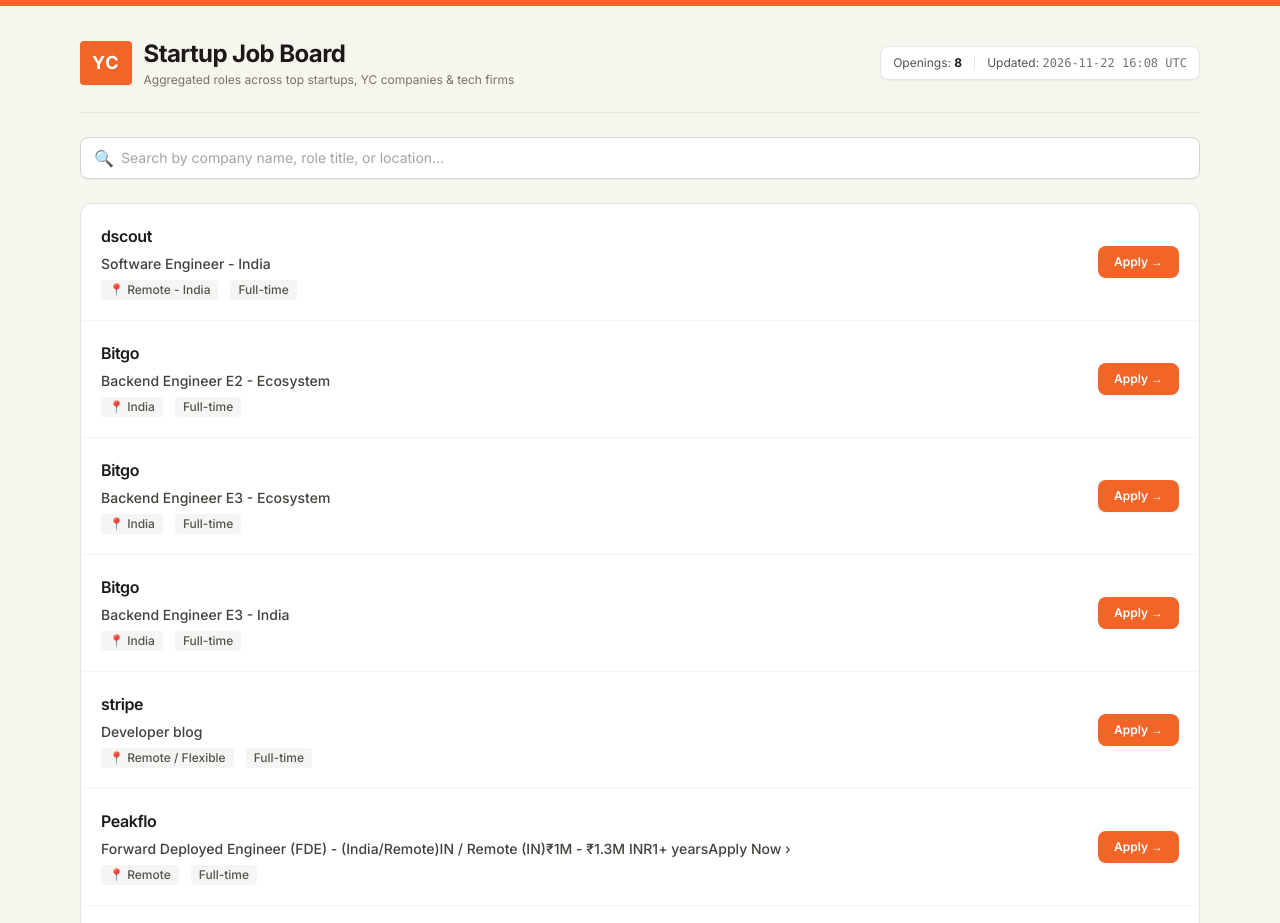
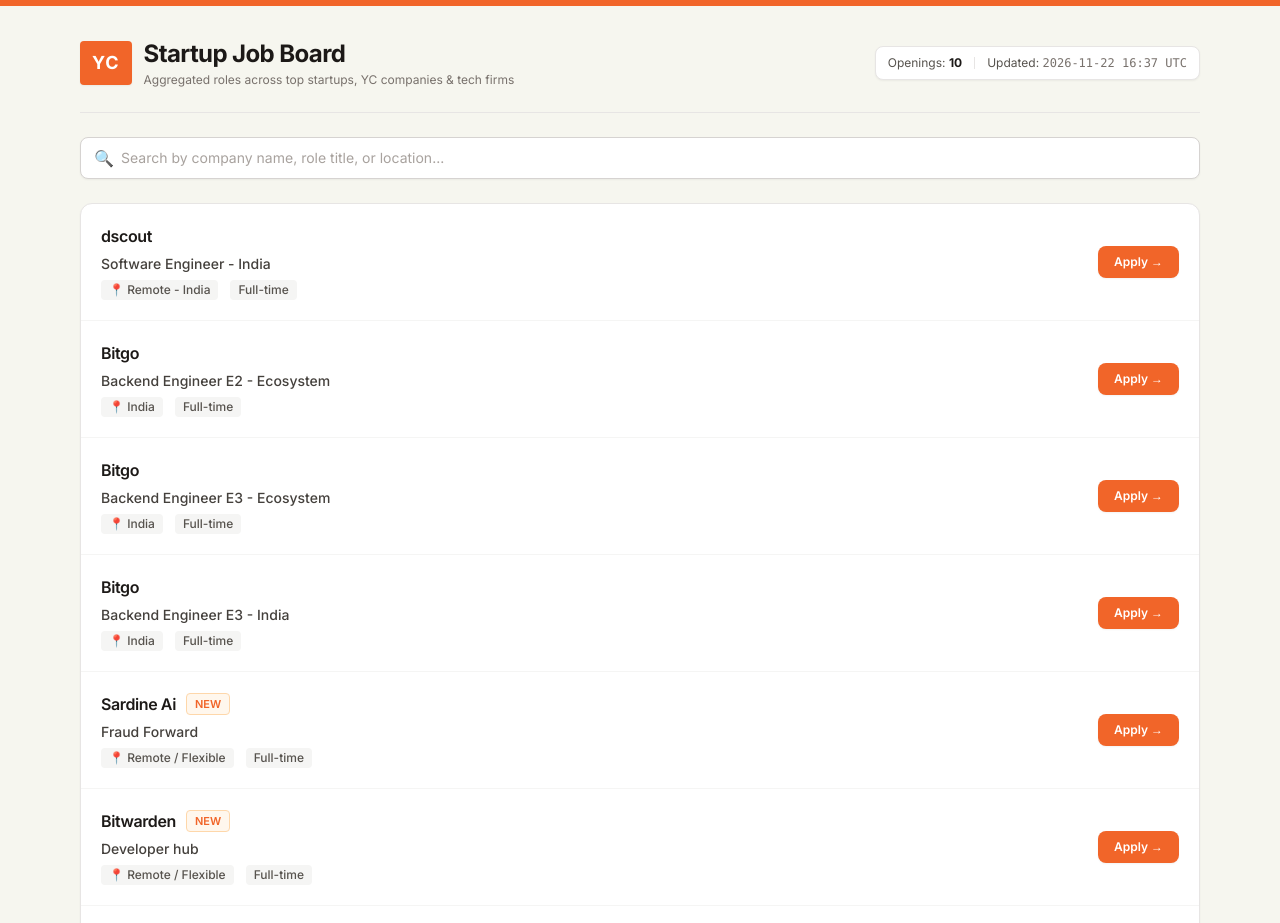
Before and after one commit to noogler-eng/next-gen-portal, a website: page index.html in a window 1280 px wide. Shown: the top 923 px of the page. Drawn offline with nearby package versions, Linux system fonts and the light colour scheme.

Commit message:
chore: update job portal dashboard & state

```diff
--- a/index.html
+++ b/index.html
@@ -25,9 +25,9 @@
         </div>
       </div>
       <div class="flex items-center gap-3 text-xs text-stone-600 bg-white border border-stone-200 px-3 py-2 rounded-lg shadow-sm">
-        <div>Openings: <span class="font-bold text-stone-900">8</span></div>
+        <div>Openings: <span class="font-bold text-stone-900">10</span></div>
         <div class="w-px h-3 bg-stone-200"></div>
-        <div>Updated: <span class="font-mono text-stone-500">2026-11-22 16:08 UTC</span></div>
+        <div>Updated: <span class="font-mono text-stone-500">2026-11-22 16:37 UTC</span></div>
       </div>
     </header>
 
@@ -124,6 +124,50 @@
 
             <div class="flex items-center gap-3 self-end sm:self-center shrink-0">
               <a href="https://job-boards.greenhouse.io/bitgo/jobs/8869949002" target="_blank" rel="noopener noreferrer" class="inline-flex items-center justify-center px-4 py-2 rounded-lg text-xs font-semibold bg-[#f16529] hover:bg-[#e0561d] text-white transition-colors shadow-sm">
+                Apply &rarr;
+              </a>
+            </div>
+
+          </div>
+
+          <div class="p-4 sm:p-5 hover:bg-stone-50/80 transition-colors flex flex-col sm:flex-row sm:items-center justify-between gap-4 job-card">
+
+            <div class="space-y-1.5 flex-1 min-w-0">
+              <div class="flex items-center gap-2.5 flex-wrap">
+                <span class="font-semibold text-stone-900 text-base tracking-tight company-name">Sardine Ai</span>
+                <span class="inline-flex items-center px-2 py-0.5 rounded text-[11px] font-semibold bg-orange-50 text-[#f16529] border border-orange-200">NEW</span>
+              </div>
+              <div class="text-sm font-medium text-stone-700 job-title">Fraud Forward</div>
+              <div class="flex items-center gap-3 text-xs text-stone-500">
+                <span class="bg-stone-100 px-2 py-0.5 rounded text-stone-600 font-medium location-text">📍 Remote / Flexible</span>
+                <span class="bg-stone-100 px-2 py-0.5 rounded text-stone-600 font-medium">Full-time</span>
+              </div>
+            </div>
+
+            <div class="flex items-center gap-3 self-end sm:self-center shrink-0">
+              <a href="https://www.sardine.ai/careers?page=5#top" target="_blank" rel="noopener noreferrer" class="inline-flex items-center justify-center px-4 py-2 rounded-lg text-xs font-semibold bg-[#f16529] hover:bg-[#e0561d] text-white transition-colors shadow-sm">
+                Apply &rarr;
+              </a>
+            </div>
+
+          </div>
+
+          <div class="p-4 sm:p-5 hover:bg-stone-50/80 transition-colors flex flex-col sm:flex-row sm:items-center justify-between gap-4 job-card">
+
+            <div class="space-y-1.5 flex-1 min-w-0">
+              <div class="flex items-center gap-2.5 flex-wrap">
+                <span class="font-semibold text-stone-900 text-base tracking-tight company-name">Bitwarden</span>
+                <span class="inline-flex items-center px-2 py-0.5 rounded text-[11px] font-semibold bg-orange-50 text-[#f16529] border border-orange-200">NEW</span>
+              </div>
+              <div class="text-sm font-medium text-stone-700 job-title">Developer hub</div>
+              <div class="flex items-center gap-3 text-xs text-stone-500">
+                <span class="bg-stone-100 px-2 py-0.5 rounded text-stone-600 font-medium location-text">📍 Remote / Flexible</span>
+                <span class="bg-stone-100 px-2 py-0.5 rounded text-stone-600 font-medium">Full-time</span>
+              </div>
+            </div>
+
+            <div class="flex items-center gap-3 self-end sm:self-center shrink-0">
+              <a href="https://bitwarden.com/careers/?page=5" target="_blank" rel="noopener noreferrer" class="inline-flex items-center justify-center px-4 py-2 rounded-lg text-xs font-semibold bg-[#f16529] hover:bg-[#e0561d] text-white transition-colors shadow-sm">
                 Apply &rarr;
               </a>
             </div>
```
